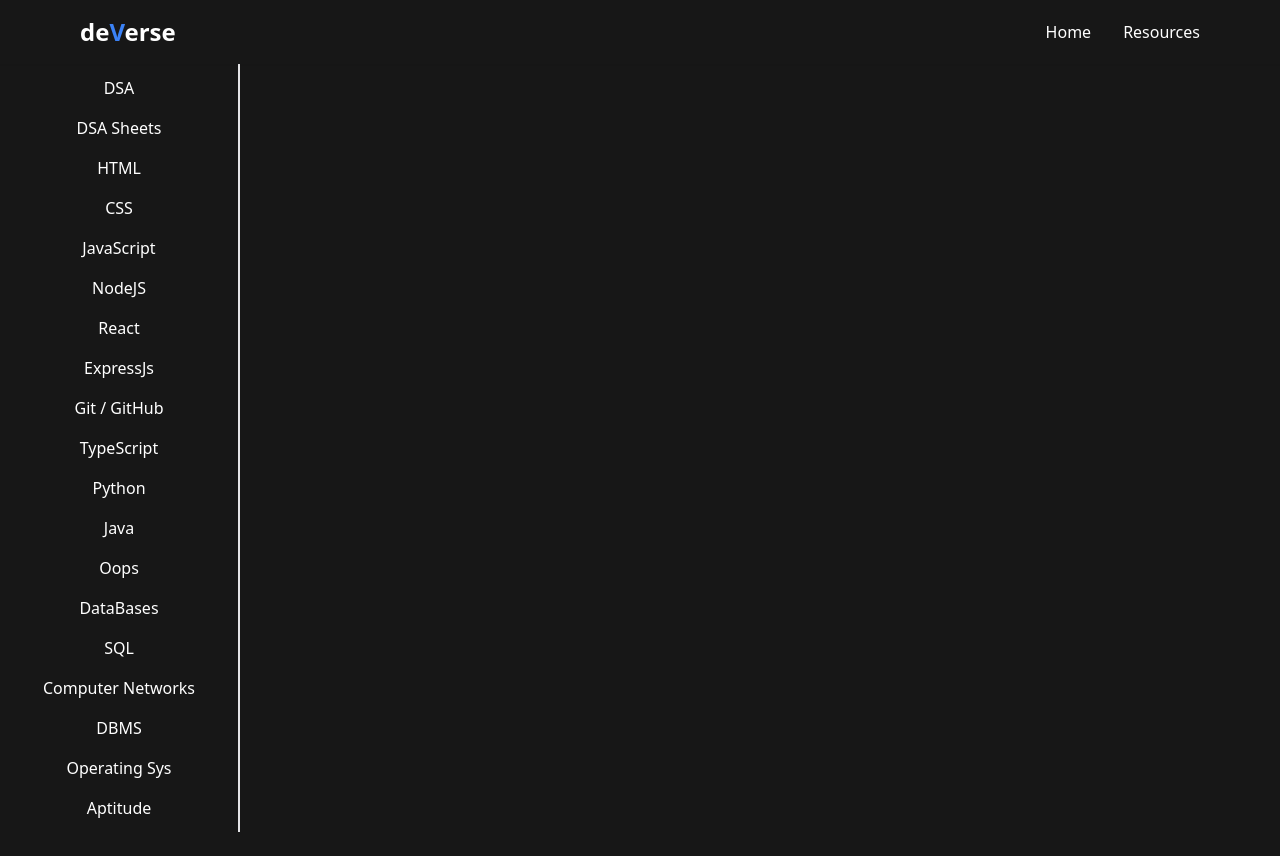
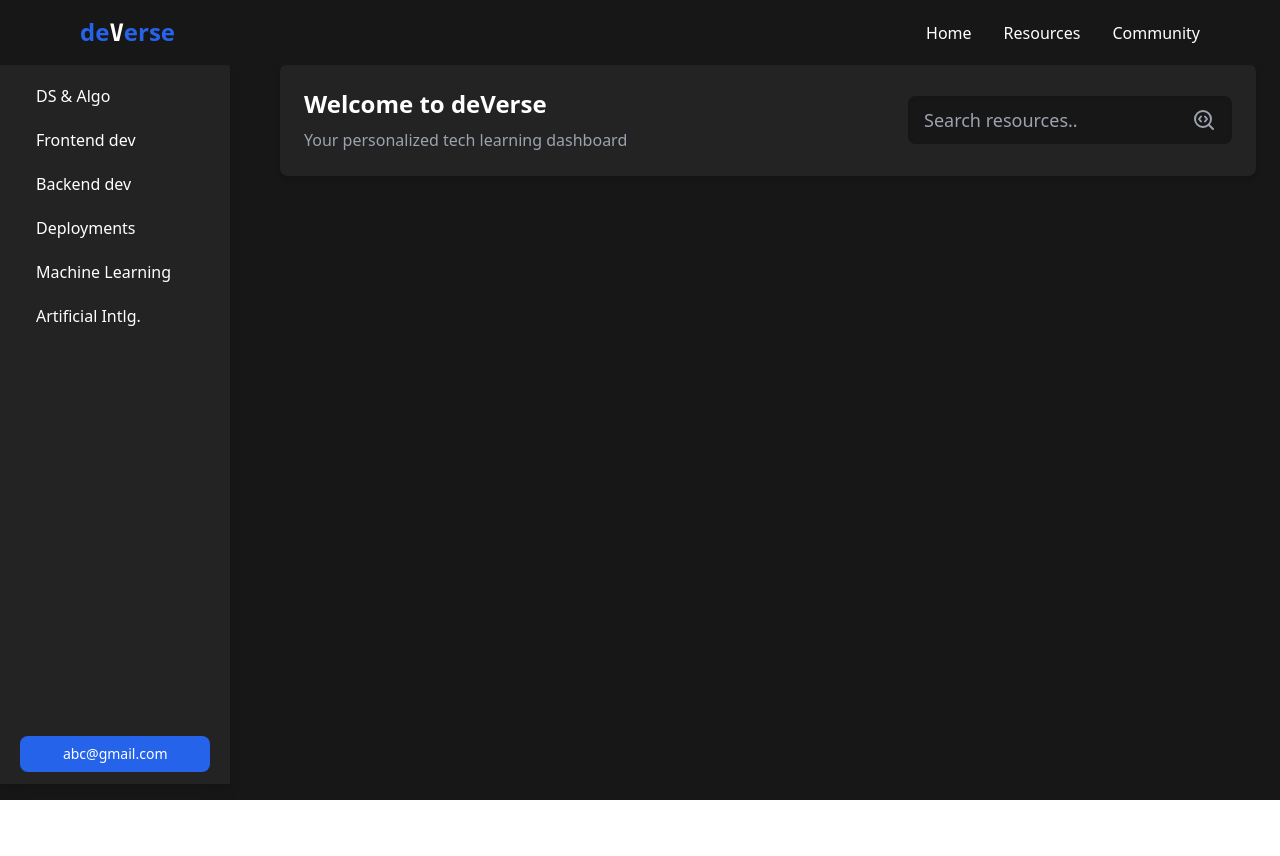
Before and after one commit to abhissh11/devrex, a Next.js app: page /resources in a window 1280 px wide. Shown: the top 856 px of the page. After the commit the page ends 800 px from the top, so only its background shows below. Built offline with nearby package versions, Linux system fonts and the light colour scheme.

Commit message:
resource page impl

```diff
--- a/package.json
+++ b/package.json
@@ -25,6 +25,7 @@
     "@types/react-dom": "^18",
     "eslint": "^8",
     "eslint-config-next": "14.2.12",
+    "eslint-config-prettier": "^10.0.1",
     "postcss": "^8",
     "tailwindcss": "^3.4.1",
     "typescript": "^5"
--- /dev/null
+++ b/src/app/community/page.tsx
@@ -0,0 +1,9 @@
+import React from "react";
+
+export default function page() {
+  return (
+    <div className="min-h-screen bg-base md:px-20 px-6 text-white py-20">
+      Community page
+    </div>
+  );
+}
--- a/src/app/globals.css
+++ b/src/app/globals.css
@@ -6,7 +6,7 @@
   /* --bg-color: #1a202c; example dark background color */
   /* --bg-color: #111827; */
   --bg-color: rgb(23 23 23);
-  --lay-color: rgb(32, 32, 32);
+  --lay-color: rgb(35, 35, 35);
   --text-color: #fff; /* example dark text color */
 }
 body {
--- a/src/app/resources/page.tsx
+++ b/src/app/resources/page.tsx
@@ -1,10 +1,46 @@
+"use client";
 import Dashboard from "@/components/Dashboard";
+import SearchBox from "@/components/SearchBox";
+import { ChevronDown } from "lucide-react";
+import { useState } from "react";
 
-export default function page() {
+export default function Page() {
+  const [showDash, setShowDash] = useState(false);
+
+  const handleClick = () => {
+    setShowDash((prev) => !prev);
+  };
+
   return (
-    <div className="bg-base text-white py-16">
-      <div className="">
+    <div className="bg-base min-h-screen w-full text-white flex flex-col md:flex-row">
+      {/* Sidebar for larger screens */}
+      <div className="hidden md:block w-1/5">
         <Dashboard />
+      </div>
+
+      {/* Main Content */}
+      <div className="flex-grow relative w-full md:w-4/5 bg-base pt-16 px-6">
+        {/* Search Box */}
+        <SearchBox />
+
+        {/* Chevron for small screens */}
+        <div className="bg-slate-950 py-2 px-4 rounded-lg md:hidden flex justify-end mt-4">
+          <ChevronDown
+            size={36}
+            onClick={handleClick}
+            className="cursor-pointer bg-base p-2 rounded-lg"
+          />
+        </div>
+
+        {/* Toggleable Sidebar for Small Screens */}
+        {showDash && (
+          <div
+            className="absolute top-20 left-0 w-4/5 sm:w-3/5 h-[calc(100vh-5rem)]  p-4 rounded-lg shadow-lg
+            z-50 overflow-y-auto"
+          >
+            <Dashboard />
+          </div>
+        )}
       </div>
     </div>
   );
--- a/src/components/Dashboard.tsx
+++ b/src/components/Dashboard.tsx
@@ -1,32 +1,42 @@
+import Link from "next/link";
 import React from "react";
 
 export default function Dashboard() {
+  const dash = [
+    { items: "DS & Algo", link: "/" },
+    { items: "Frontend dev", link: "/" },
+    { items: "Backend dev", link: "/" },
+    { items: "Deployments", link: "/" },
+    { items: "Machine Learning", link: "/" },
+    { items: "Artificial Intlg.", link: "/" },
+  ];
+
   return (
-    <aside className="py-3 border-r-2 max-w-[15rem] ">
+    <div className="absolute  md:top-16 top-44 scrollbar-thin scrollbar-corner-slate-400 scrollbar-thumb-gray-500 scrollbar-track-gray-900  left-0 w-full max-w-[70vw] md:max-w-[18vw] h-[70svh] md:h-[90svh]  bg-chase text-white shadow-lg">
       <div
-        className="px-2 flex flex-col gap-4  items-center overflow-y-auto max-h-screen
-       scrollbar-thin scrollbar-corner-slate-400 scrollbar-thumb-gray-500 scrollbar-track-gray-900"
+        className=" py-3 px-5 flex flex-col gap-10 justify-between items-start h-full overflow-y-auto max-h-screen
+        "
       >
-        <h2>DSA</h2>
-        <h2>DSA Sheets</h2>
-        <h2>HTML</h2>
-        <h2>CSS</h2>
-        <h2>JavaScript</h2>
-        <h2>NodeJS</h2>
-        <h2>React</h2>
-        <h2>ExpressJs</h2>
-        <h2>Git / GitHub</h2>
-        <h2>TypeScript</h2>
-        <h2>Python</h2>
-        <h2>Java</h2>
-        <h2>Oops</h2>
-        <h2>DataBases</h2>
-        <h2>SQL</h2>
-        <h2>Computer Networks</h2>
-        <h2>DBMS</h2>
-        <h2>Operating Sys</h2>
-        <h2>Aptitude</h2>
+        {/* Navigation Items */}
+        <div className="flex flex-col gap-1 w-full">
+          {dash.map((it, index) => (
+            <Link
+              key={index}
+              href={it.link}
+              className="text-base hover:bg-gray-700 px-4 py-2 rounded-lg w-full"
+            >
+              {it.items}
+            </Link>
+          ))}
+        </div>
+
+        {/* User Information */}
+        <div className="w-full">
+          <button className="px-2 py-2 rounded-lg bg-blue-600 w-full text-sm text-center hover:bg-blue-700">
+            abc@gmail.com
+          </button>
+        </div>
       </div>
-    </aside>
+    </div>
   );
 }
--- a/src/components/Header.tsx
+++ b/src/components/Header.tsx
@@ -3,11 +3,11 @@ import React from "react";
 
 export default function Header() {
   return (
-    <div className="fixed w-screen bg-base text-white gap-10 px-6 z-50 md:px-20 py-4 shadow-sm flex justify-between items-center ">
+    <div className="fixed w-screen bg-base text-white gap-1 md:gap-10 px-2 z-50 md:px-20 py-4 shadow-sm flex justify-between items-center ">
       <Link href={"/"}>
-        <h1 className="text-2xl font-bold cursor-pointer">
+        <h1 className="text-2xl text-blue-600 font-bold cursor-pointer">
           de
-          <span className="text-blue-500">V</span>erse
+          <span className="text-white font-mono">V</span>erse
         </h1>
       </Link>
       <ul className="flex gap-8 justify-between items-center right-0">
@@ -21,6 +21,11 @@ export default function Header() {
             Resources
           </p>
         </Link>
+        <Link href="/community">
+          <p className="text-base font-normal hover:text-blue-500 cursor-pointer">
+            Community
+          </p>
+        </Link>
       </ul>
     </div>
   );
--- /dev/null
+++ b/src/components/SearchBox.tsx
@@ -0,0 +1,29 @@
+import { SearchCode } from "lucide-react";
+import React from "react";
+
+export default function SearchBox() {
+  return (
+    <div
+      className="bg-chase mx-auto px-6 py-6 rounded-lg shadow-md flex flex-col sm:flex-row gap-6 justify-between items-center
+          max-w-5xl"
+    >
+      {/* Welcome Section */}
+      <div className="flex flex-col gap-2">
+        <h4 className="text-2xl font-bold">Welcome to deVerse</h4>
+        <p className="text-base font-normal text-gray-400">
+          Your personalized tech learning dashboard
+        </p>
+      </div>
+
+      {/* Search Section */}
+      <div className="flex gap-2 h-12 w-full sm:w-auto items-center px-4 py-2 bg-base rounded-lg shadow-inner">
+        <input
+          type="text"
+          placeholder="Search resources.."
+          className="flex-grow bg-transparent text-lg font-normal text-gray-400 outline-none"
+        />
+        <SearchCode size={24} className="text-gray-400" />
+      </div>
+    </div>
+  );
+}
```
Also changed, not shown: eslint.config.mjs (added, +18 -0 lines), 1 other file (tests, documents, lock files or other folders).
